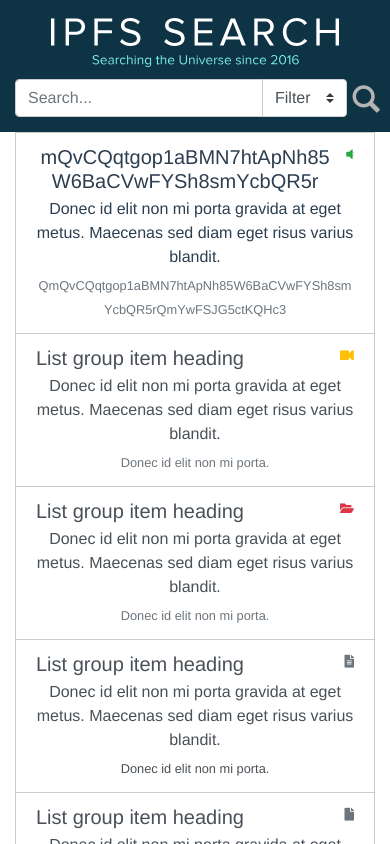
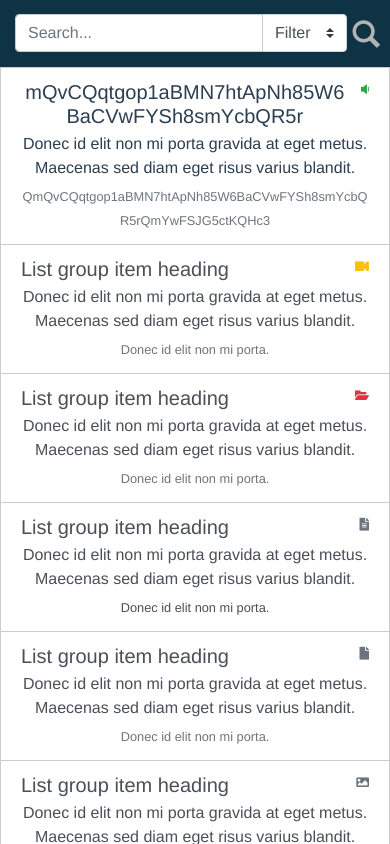
Before and after one commit to dokterbob/ipfs-search-frontend-vuejs, a Vue app: page /#/results in a window 390 px wide. Shown: the top 844 px of the page. Built offline with nearby package versions, Linux system fonts and the light colour scheme.

Commit message:
Fixup in CSS.

```diff
--- a/src/assets/scss/style.scss
+++ b/src/assets/scss/style.scss
@@ -179,7 +179,7 @@
       }
     }
   }
-  body.active {
+  .active {
     .header-wrapper {
       height:200px;
       top:-133px;
```
